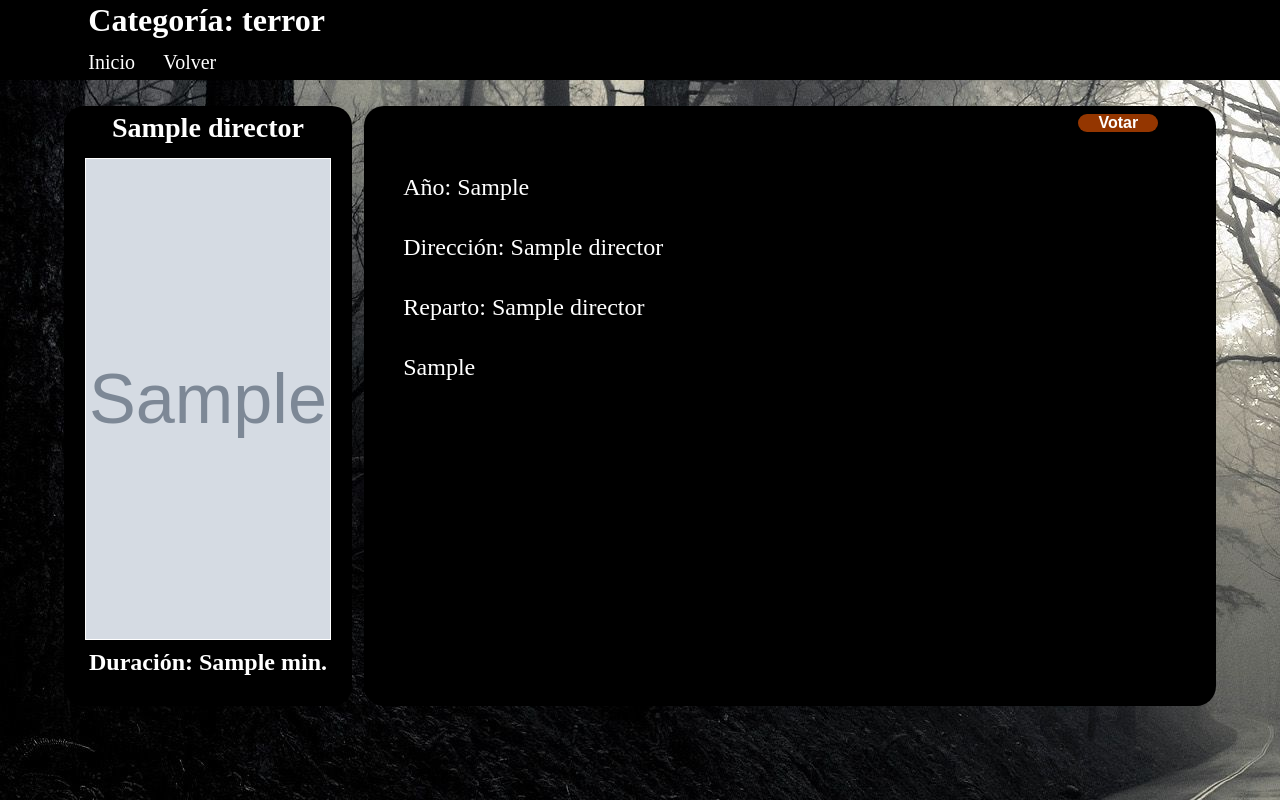
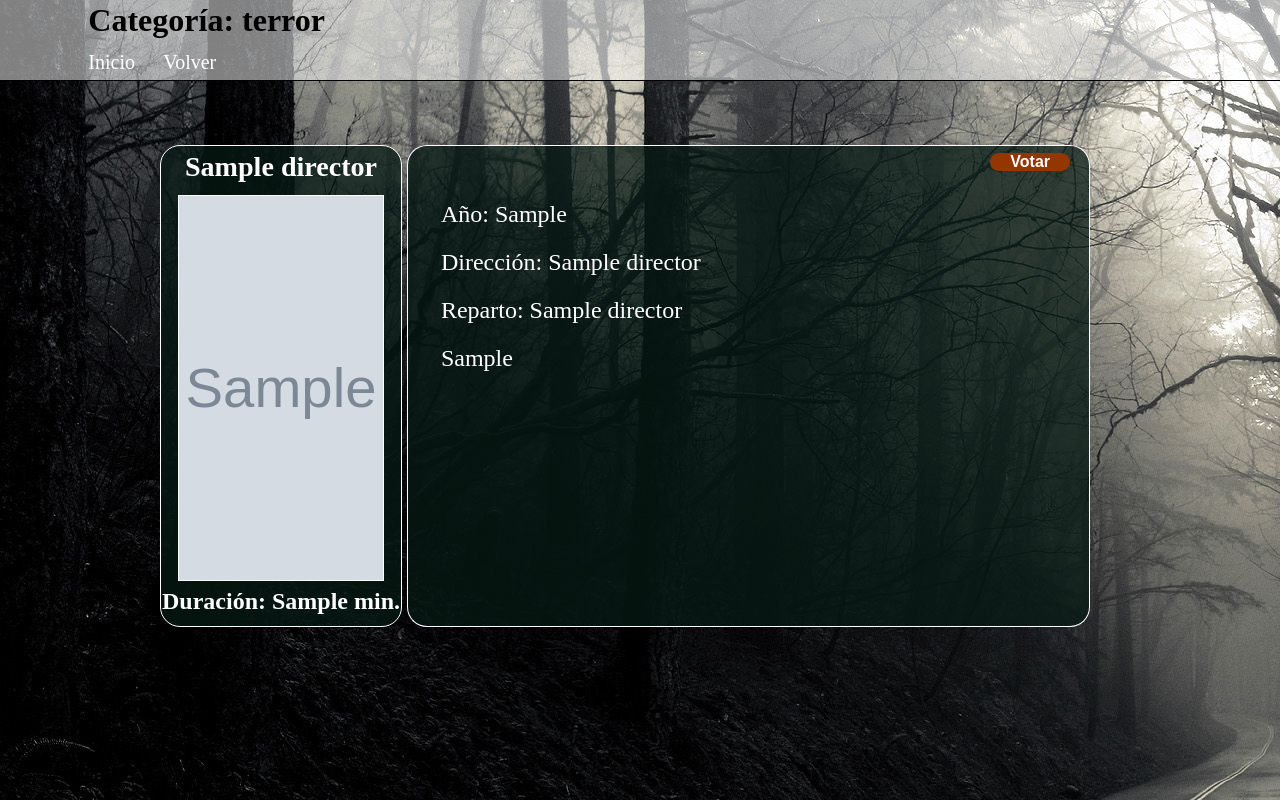
Before and after one commit to Eyguilo/DWS, a PHP site: page /UD3/Practica/fichas.php?id_pelicula=1&id_categoria=1 in a window 1280 px wide. Run offline with PHP 8.4, Linux system fonts and the light colour scheme; tables that the repository leaves empty or names only in its code hold one stand-in row (values such as "Sample post"); grey boxes marked "Sample" are stand-in pictures.

Commit message:
19/12/22 - Definitava maquetación con todos los requisitos cumplidos del trabajo, solo falta que no pete el trabajo

```diff
--- a/Curso_2223/UD3/Practica/categoria.php
+++ b/Curso_2223/UD3/Practica/categoria.php
@@ -73,7 +73,7 @@
 
                     <div class='columna_dos'>
                         <div class='caja_imagen_2'>
-                            <a href='peliculas.php?id_categoria=".$categorias[1]->getIdCategoria()."'>
+                            <a href='peliculas.php?id_categoria=".$categorias[1]->getIdCategoria()."&ordenacion=0'>
                                 <img src='imagenes/anime/".$categorias[1]->getImagen()."' alt='".$categorias[1]->getImagen()."'>
                                 <p>".$categorias[1]->getNombre()."</p>
                             </a>
--- a/Curso_2223/UD3/Practica/css/ficha_terror.css
+++ b/Curso_2223/UD3/Practica/css/ficha_terror.css
@@ -11,19 +11,20 @@
     overflow: auto;
 }
 .primera_caja{
-    background-color: black;
-    color: white;
+    background-color: rgba(255, 255, 255, 0.500);
+    color: black;
+    margin-bottom: 2%;
+    padding-top: 0.15%;
     padding-left: 5%;
-    padding-top: 0.15%;
-    margin-bottom: 2%;
     padding-bottom: 0.5%;
+    border-bottom: 1px solid black;
 }
 .titulo_categoria{
     padding-left: 2%;
     margin-bottom: 1%;
 }
 .enlace_inicio{
-    color:white;
+    color:black;
     font-size: 125%;
 }
 .enlace_inicio:link{
@@ -38,15 +39,19 @@
     border-radius: 5px;
 }
 .segunda_caja{
-    height: 75%;
-    width: 90%;
-    margin-left: 5%;
+    height: 60%;
+    width: 75%;
+    margin-top: 5%;
+    margin-left: auto;
+    margin-right: auto;
+    font-family: 'Times New Roman', Times, serif;
 }
 .primera_columna{
     float: left;
     height: 100%;
     width: 25%;
-    background-color: black;
+    background-color: rgba(7, 26, 20, 0.75);
+    border: 1px solid white;
     margin-left: auto;
     margin-right: auto;
     border-radius: 20px;
@@ -81,9 +86,13 @@ img{
     float: left;
     height: 100%;
     width: 69%;
-    background-color: black;
+    background-color: rgba(7, 26, 20, 0.75);
     margin-left: 1%;
+    margin-left: 0.5%;
     border-radius: 20px 0px 0px 20px;
+    border-left: 1px solid white;
+    border-top: 1px solid white;
+    border-bottom: 1px solid white;
 }
 .votos_caja{
     text-align: right;
@@ -140,7 +149,10 @@ img{
 .tercera_columna{
     float: left;
     height: 100%;
-    width: 5%;
-    background-color: black;
+    width: 2%;
+    background-color: rgba(7, 26, 20, 0.75);
     border-radius: 0px 20px 20px 0px;
+    border-right: 1px solid white;
+    border-top: 1px solid white;
+    border-bottom: 1px solid white;
 }
--- a/Curso_2223/UD3/Practica/ficha.php
+++ b/Curso_2223/UD3/Practica/ficha.php
@@ -77,7 +77,7 @@
                 <div class='primera_caja'>
                     <h1 class='titulo_categoria'>Categoría: ".$categoria."</h1>
                     <a class='enlace_inicio' href='categorias.php'>Inicio</a>
-                    <a class='enlace_inicio' href='peliculas.php?id_categoria=".$id_categoria."'>Volver</a>
+                    <a class='enlace_inicio' href='peliculas.php?id_categoria=".$id_categoria."&ordenacion=0'>Volver</a>
                 </div>";
         }
 
```
Also changed, not shown: Curso_2223/UD3/Practica/css/ficha_anime.css (+23 -12 lines), Curso_2223/UD3/Practica/css/peliculas_anime.css (+19 -9 lines), Curso_2223/UD3/Practica/css/peliculas_terror.css (+20 -9 lines).
